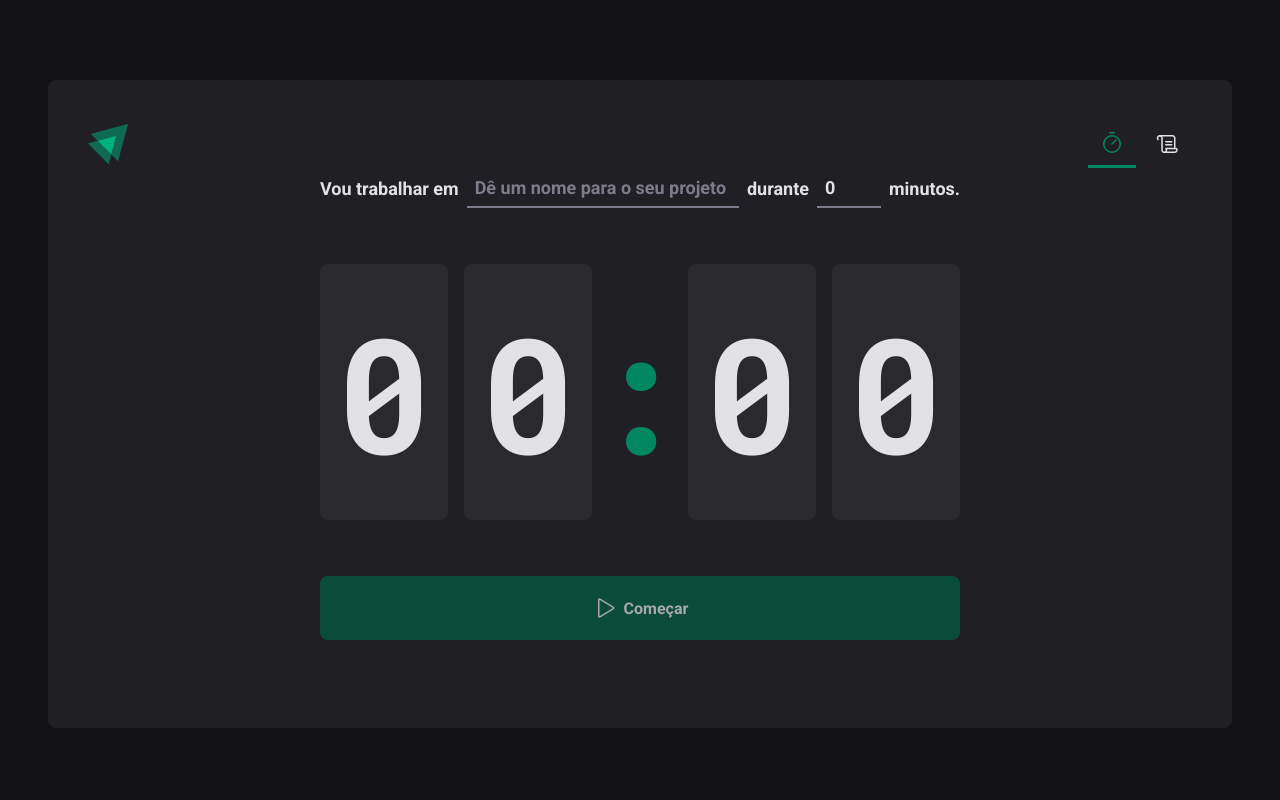
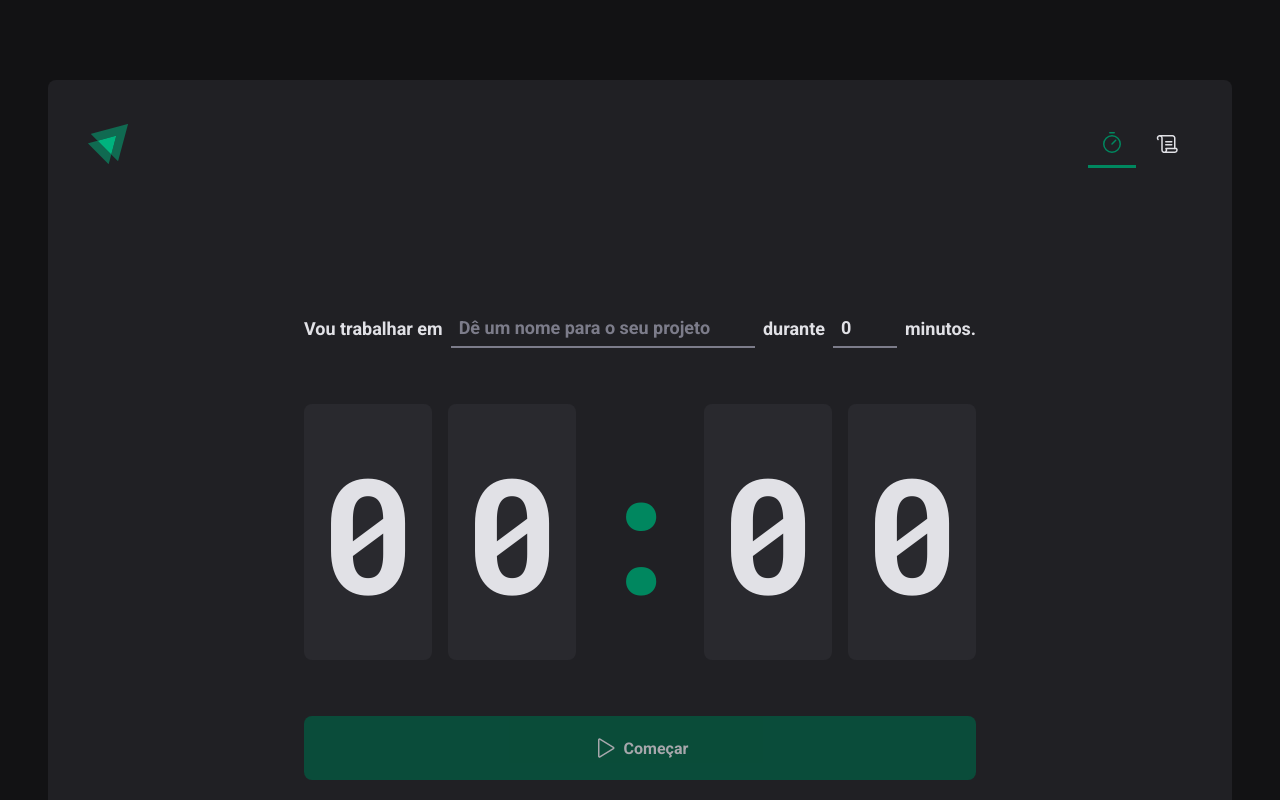
Before and after one commit to wellingtonrodriguesbr/ignite-timer, a React (Vite) app: page / in a window 1280 px wide. Shown: the top 800 px of the page. Built offline with nearby package versions, Linux system fonts and the light colour scheme.

Commit message:
style: corrige styles

```diff
--- a/src/components/NoHistory/styles.ts
+++ b/src/components/NoHistory/styles.ts
@@ -13,6 +13,10 @@ export const NoHistoryContainer = styled.div`
     opacity: 0.7;
     text-align: center;
     font-weight: 400;
+
+    @media (max-width: 700px) {
+      font-size: 1rem;
+    }
   }
 `
 
--- a/src/layouts/DefaultLayout/styles.ts
+++ b/src/layouts/DefaultLayout/styles.ts
@@ -12,7 +12,7 @@ export const LayoutContainer = styled.div`
 
   @media (max-width: 700px) {
     max-width: 100%;
-    height: 100vh;
+    height: 100%;
     margin: 15px;
   }
 `
--- a/src/pages/History/styles.ts
+++ b/src/pages/History/styles.ts
@@ -49,7 +49,7 @@ export const HistoryList = styled.div`
       border-top: 4px solid ${(props) => props.theme['gray-800']};
       padding: 1rem;
       font-size: 0.875rem;
-      line-height: 1.6;
+      line-height: 1.3;
 
       &:first-child {
         width: 50%;
--- a/src/pages/Home/Countdown/index.tsx
+++ b/src/pages/Home/Countdown/index.tsx
@@ -59,15 +59,12 @@ export function Countdown() {
 
   return (
     <CountdownContainer>
-      <div>
-        <span>{minutes[0]}</span>
-        <span>{minutes[1]}</span>
-      </div>
+      <span>{minutes[0]}</span>
+      <span>{minutes[1]}</span>
+
       <Separator>:</Separator>
-      <div>
-        <span>{seconds[0]}</span>
-        <span>{seconds[1]}</span>
-      </div>
+      <span>{seconds[0]}</span>
+      <span>{seconds[1]}</span>
     </CountdownContainer>
   )
 }
--- a/src/pages/Home/Countdown/styles.ts
+++ b/src/pages/Home/Countdown/styles.ts
@@ -7,17 +7,7 @@ export const CountdownContainer = styled.div`
   color: ${(props) => props.theme['gray-100']};
   display: flex;
   align-items: center;
-
-  div {
-    display: flex;
-    gap: 1rem;
-    align-items: center;
-    justify-content: center;
-
-    @media (max-width: 700px) {
-      gap: 0;
-    }
-  }
+  gap: 1rem;
 
   span {
     background-color: ${(props) => props.theme['gray-700']};
@@ -25,14 +15,14 @@ export const CountdownContainer = styled.div`
     padding: 4rem 1rem;
 
     @media (max-width: 700px) {
-      margin: 0 4px;
+      padding: 3rem 1rem;
     }
   }
 
   @media (max-width: 700px) {
-    flex-direction: column;
-    font-size: 5rem;
+    font-size: 3rem;
     line-height: 0;
+    gap: 0.2rem;
   }
 `
 
--- a/src/pages/Home/styles.ts
+++ b/src/pages/Home/styles.ts
@@ -1,7 +1,7 @@
 import styled from 'styled-components'
 
 export const HomeContainer = styled.main`
-  height: 100%;
+  height: 100vh;
   display: flex;
   flex-direction: column;
   align-items: center;
@@ -17,7 +17,7 @@ export const HomeContainer = styled.main`
 
   @media (max-width: 700px) {
     justify-content: start;
-    margin-top: 2rem;
+    margin-top: 4rem;
   }
 `
 
```
